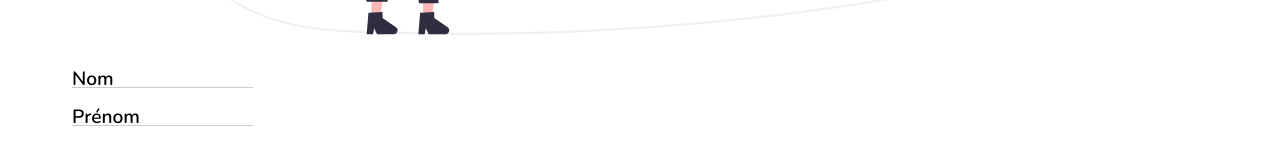
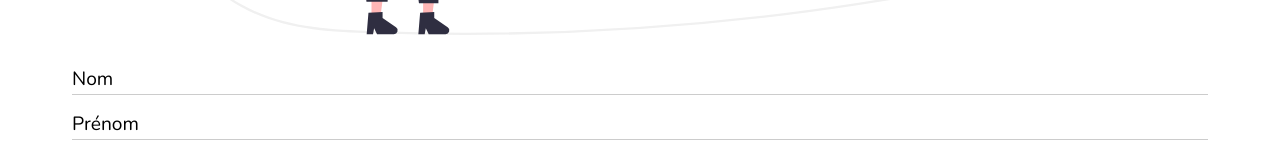
Before and after one commit to lekdup/projet-o-boulot, a React (Create React App) app in the folder front/: page /contact in a window 1280 px wide. Shown: the part 657-800 px from the top of the page. Built offline with nearby package versions, Linux system fonts and the light colour scheme.

Commit message:
test contact

```diff
--- a/front/src/components/Contact/Contact.scss
+++ b/front/src/components/Contact/Contact.scss
@@ -21,15 +21,21 @@
             margin-bottom: 1.25rem;
             & label {
                 position: absolute;
-                font-size: 1.2rem;
-                font-weight: 600;
                 margin-bottom: 1rem;
             }
             & input {
                 border: none;
                 border-bottom: 1px solid #ccc;
-                font-weight: 1.1;
                 outline: none;
+            }
+            & label, input {
+                font-size: 1.2rem;
+                width: 100%;
+            }
+            & input:focus + label {
+                color: #555;
+                font-size: .75rem;
+
             }
             & textarea {
                 border: none;
```
